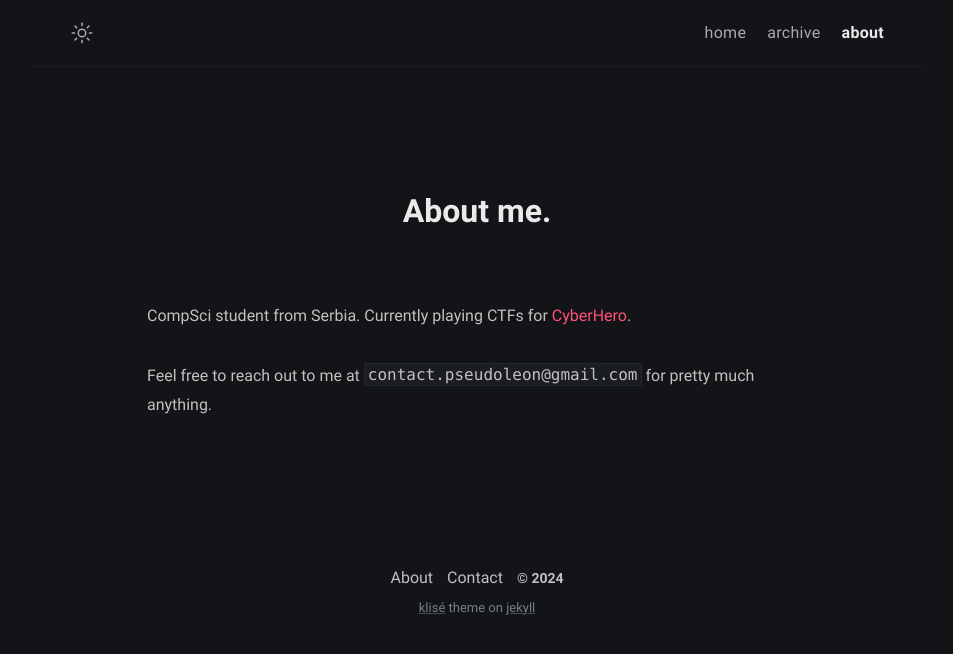
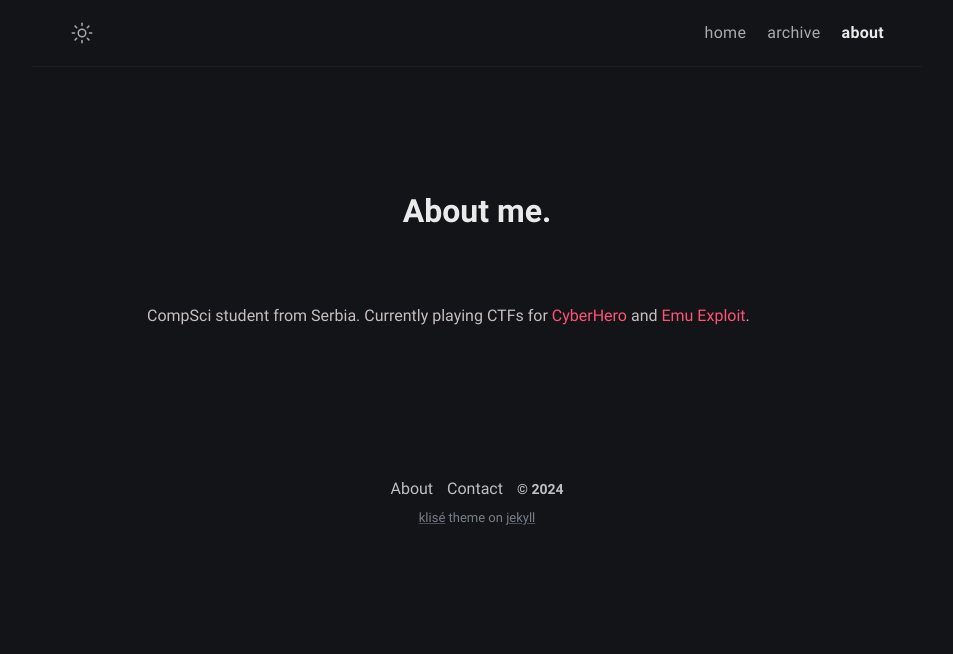
Before and after one commit to Pseudoleon/Pseudoleon.github.io, a Jekyll site: the page built from about.md, in a window 1280 px wide. Shown: the top 654 px of the page, without its empty margins (163-1116 px from the left). Built offline with Jekyll 4.4.1, drawn with Linux system fonts in a browser that asks for light colours.

Commit message:
Edited AboutMe

```diff
--- a/about.md
+++ b/about.md
@@ -6,6 +6,4 @@ excerpt: Someone that likes numbers more than code.
 comments: false
 ---
 
-CompSci student from Serbia. Currently playing CTFs for [CyberHero](https://ctftime.org/team/130070).
-
-Feel free to reach out to me at `contact.pseudoleon@gmail.com` for pretty much anything.
+CompSci student from Serbia. Currently playing CTFs for [CyberHero](https://ctftime.org/team/130070) and [Emu Exploit](https://ctftime.org/team/160273/).
```
